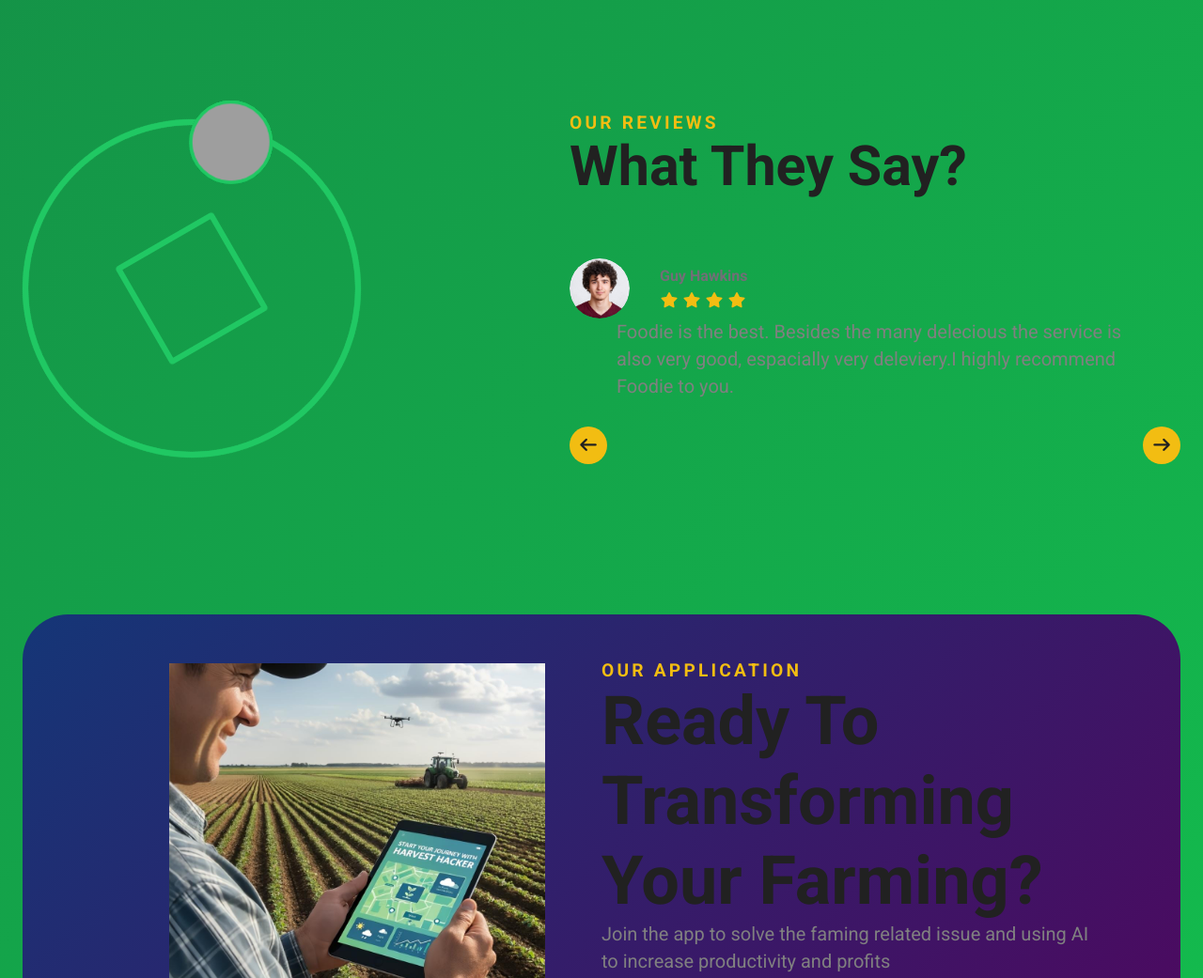
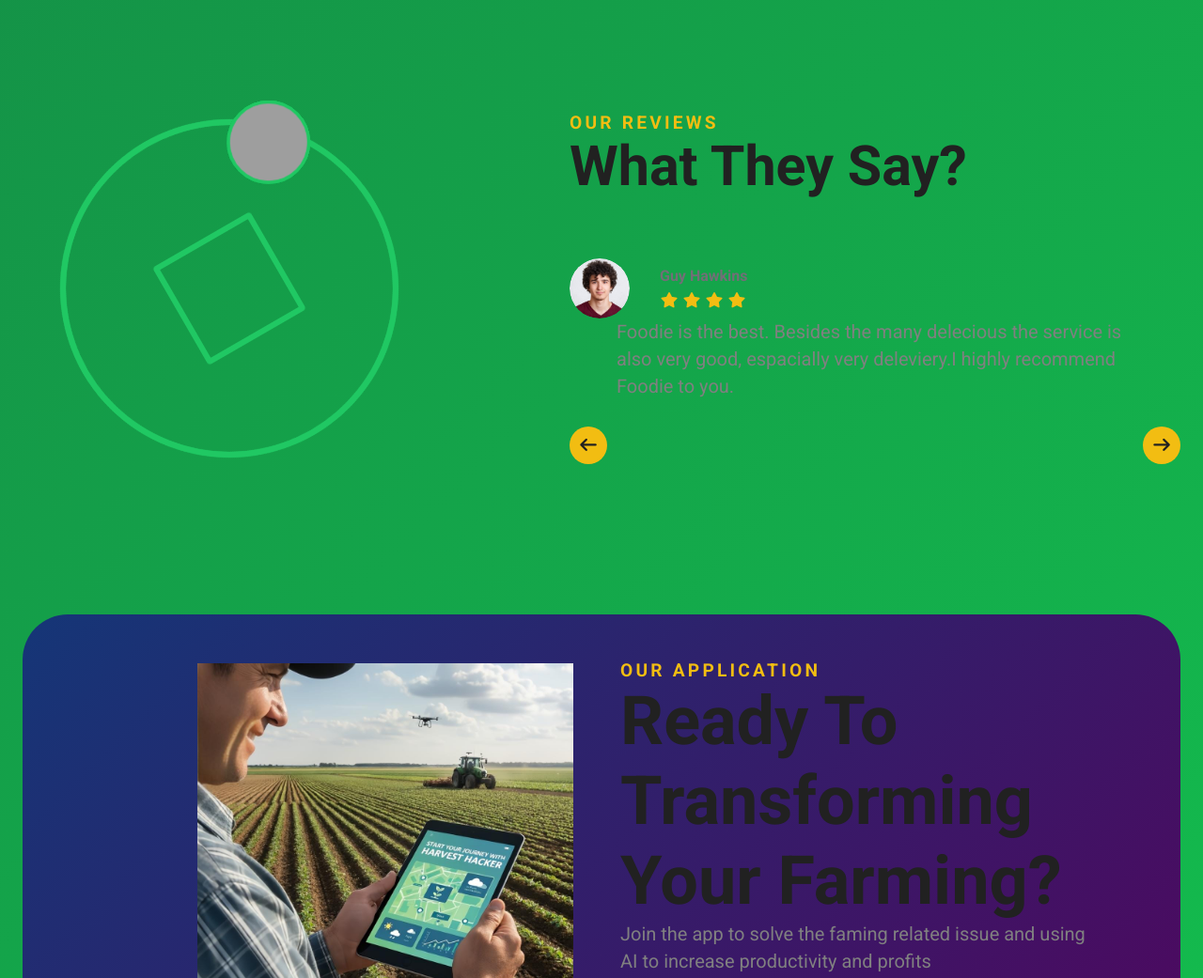
Before and after one commit to student-vansh/Project_SIH, a plain HTML site: page HomePage.html in a window 1280 px wide. Shown: the part 1740-2781 px from the top of the page at 94% size. Drawn offline with nearby package versions, Linux system fonts and the light colour scheme; grey boxes are pictures that could not be loaded; a web font is replaced by a local one.

Commit message:
Update style.css

```diff
--- a/style.css
+++ b/style.css
@@ -196,6 +196,9 @@ z-index: 1;
 .service-card {
   flex: 1;
   flex-basis: 300px;
+}
+.image-container{
+  margin-left:40px;
 }
 h1 {
   font-size: 5.6vw;
```
